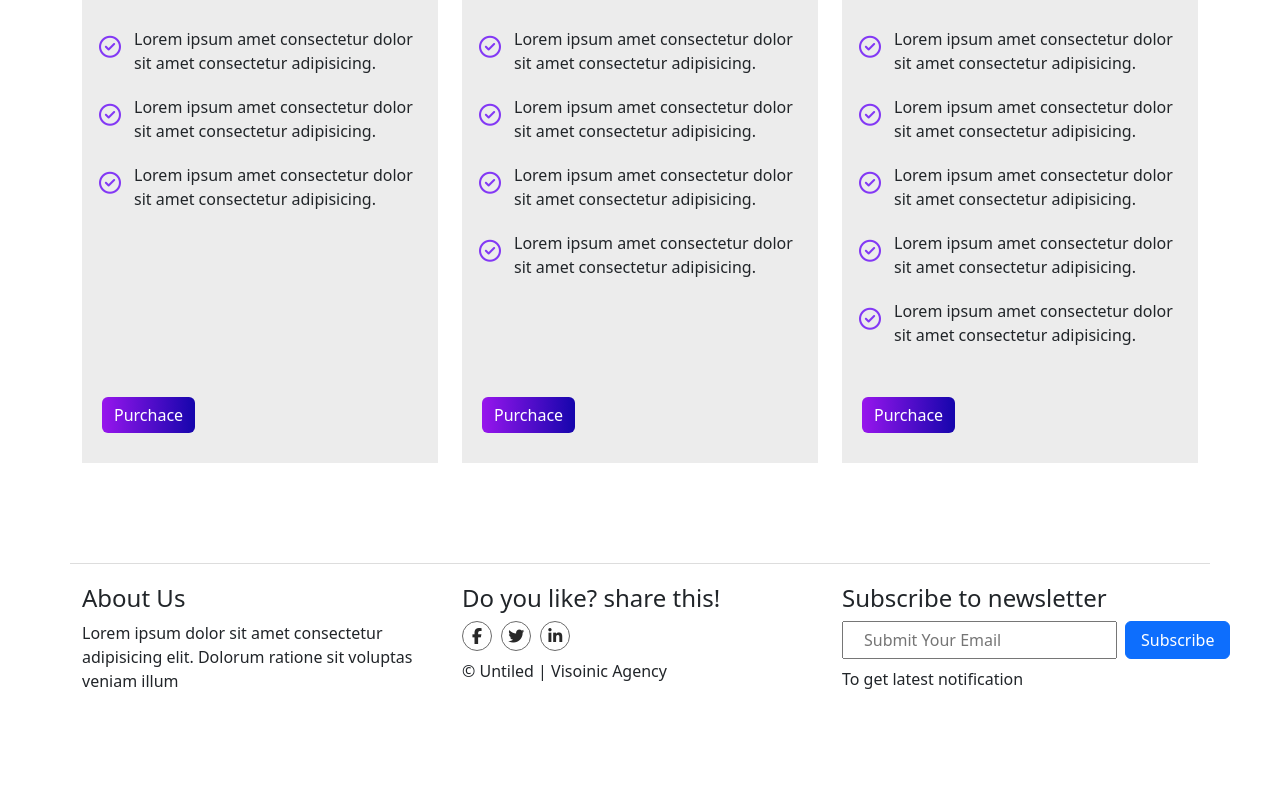
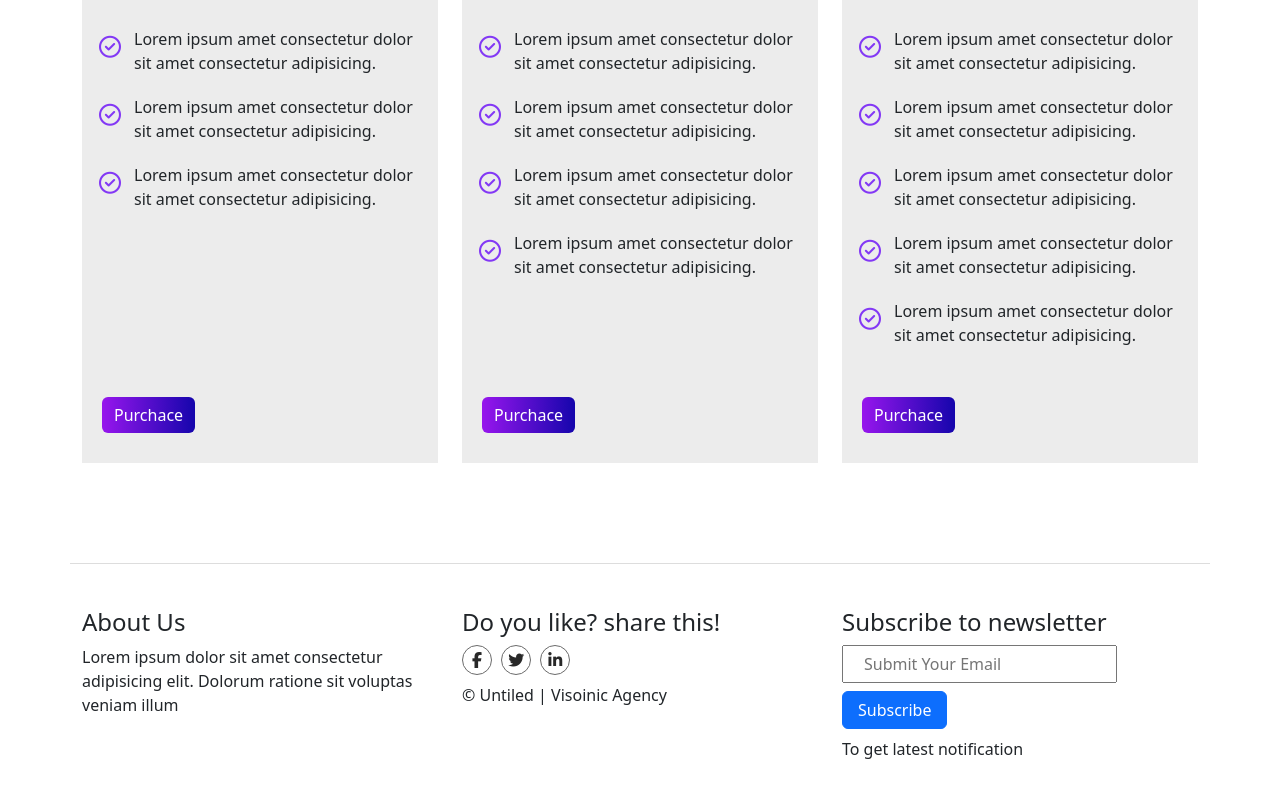
Before and after one commit to shourovsoron/corporate-nayeem, a website: page index.html in a window 1280 px wide. Shown: the part 3742-4540 px from the top of the page. Before the commit the page ends 4499 px from the top, so only its background shows below. Drawn offline with nearby package versions, Linux system fonts and the light colour scheme.

Commit message:
third msg

```diff
--- a/index.html
+++ b/index.html
@@ -339,12 +339,12 @@
     <footer>
         <div class="container pb-5 " style="border-top: 1px solid #ddd; padding-top: 20px;  ">
             <div class="row">
-                <div class="col-lg-4">
+                <div class="col-lg-4 pt-sm-4">
                     <h4>About Us</h4>
                     <p>Lorem ipsum dolor sit amet consectetur adipisicing elit. Dolorum ratione sit voluptas veniam illum</p>
 
                 </div>
-                <div class="col-lg-4">
+                <div class="col-lg-4 pt-sm-4">
                     <h4>Do you like? share this!</h4>
                     <div class="social-icon-group mt-2 mb-2">
                         <a  class="social-icon" href=""><i class="fa-brands fa-facebook-f"></i></a>
@@ -355,9 +355,9 @@
 
                 </div>
 
-                <div class="col-lg-4">
+                <div class="col-lg-4 pt-sm-4">
                     <h4>Subscribe to newsletter</h4>
-                    <div class="mt-2 Email-form d-flex gap-2 align-items-baseline ">
+                    <div class="mt-2 Email-form   d-flex flex-wrap gap-2 align-items-baseline ">
                         <!-- <label for="exampleInputEmail1" class="form-label">Email address</label> -->
                         <input class="d-inline-block email-form " type="email" class="form-control" placeholder="Submit Your Email" id="exampleInputEmail1" aria-describedby="emailHelp">
 
--- a/scss/footer/footer.scss
+++ b/scss/footer/footer.scss
@@ -35,5 +35,6 @@ footer{
         padding: 10px 15px;
         margin-right: 5px;
         display: inline-block;
+
     }
 }
```
